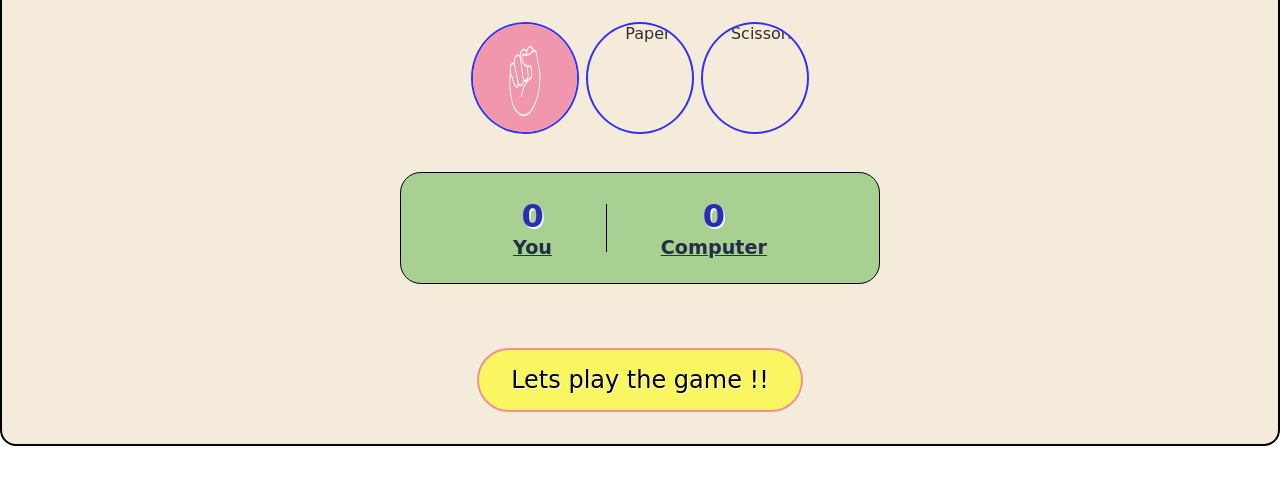
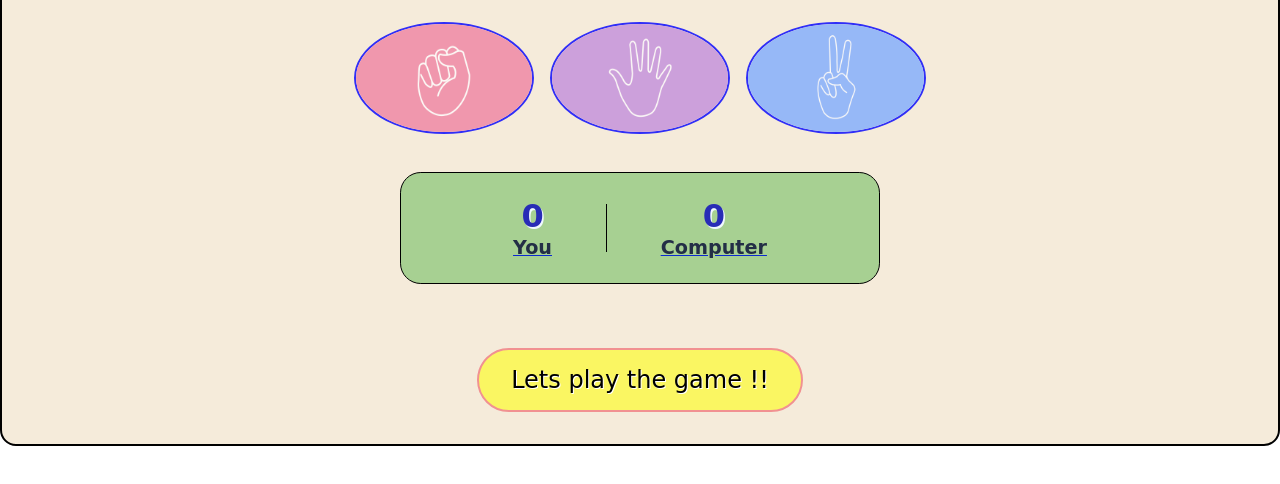
Before and after one commit to anubhav-0004/Rock-Paper-Scissors-responsive-, a plain HTML site: page index.html in a window 1280 px wide. Shown: the part 146-630 px from the top of the page. Drawn offline with Linux system fonts and the light colour scheme; the site is published under a folder, as on GitHub Pages, so addresses that start at the root find nothing.

Commit message:
Update index.html

```diff
--- a/index.html
+++ b/index.html
@@ -12,8 +12,8 @@
         <div class="name"><h2>Rock Paper Scissiors</h2></div>
         <div class="options">
             <div class="option" id="rock"><img src="images/rock.png" alt="Rock"></div>
-            <div class="option" id="paper"><img src="/images/paper.png" alt="Paper"></div>
-            <div class="option" id="scissors"><img src="/images/scissors.png" alt="Scissors"></div>
+            <div class="option" id="paper"><img src="images/paper.png" alt="Paper"></div>
+            <div class="option" id="scissors"><img src="images/scissors.png" alt="Scissors"></div>
         </div>
         <div class="counts">
             <div id="user-count">
```
